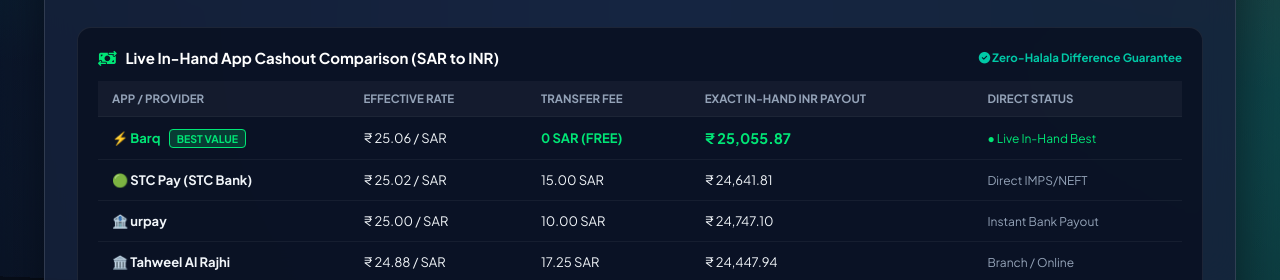
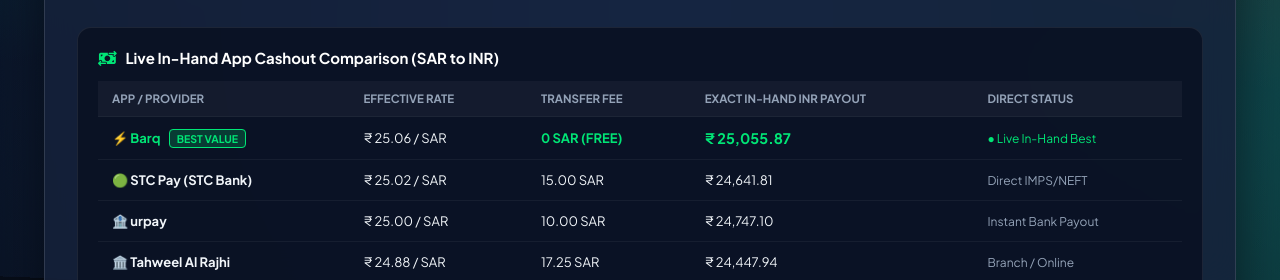
Before and after one commit to waqarazmi/DailyCalcHubs, a plain HTML site: page index.html in a window 1280 px wide. Shown: the part 820-1100 px from the top of the page. Drawn offline with Linux system fonts and the light colour scheme; no server answers.

Commit message:
Remove Zero-Halala sentence from currency converter

```diff
--- a/index.html
+++ b/index.html
@@ -1071,7 +1071,6 @@
         <div class="remit-compare-block">
           <div class="remit-title-row">
             <h4><i class="fas fa-money-bill-transfer" style="color: #00e676; margin-right: 6px;"></i> Live In-Hand App Cashout Comparison (SAR to INR)</h4>
-            <span style="font-size: 11.5px; color: var(--neon-teal); font-weight: 700;"><i class="fas fa-check-circle"></i> Zero-Halala Difference Guarantee</span>
           </div>
           <div style="overflow-x: auto;">
             <table class="bank-table">
```
